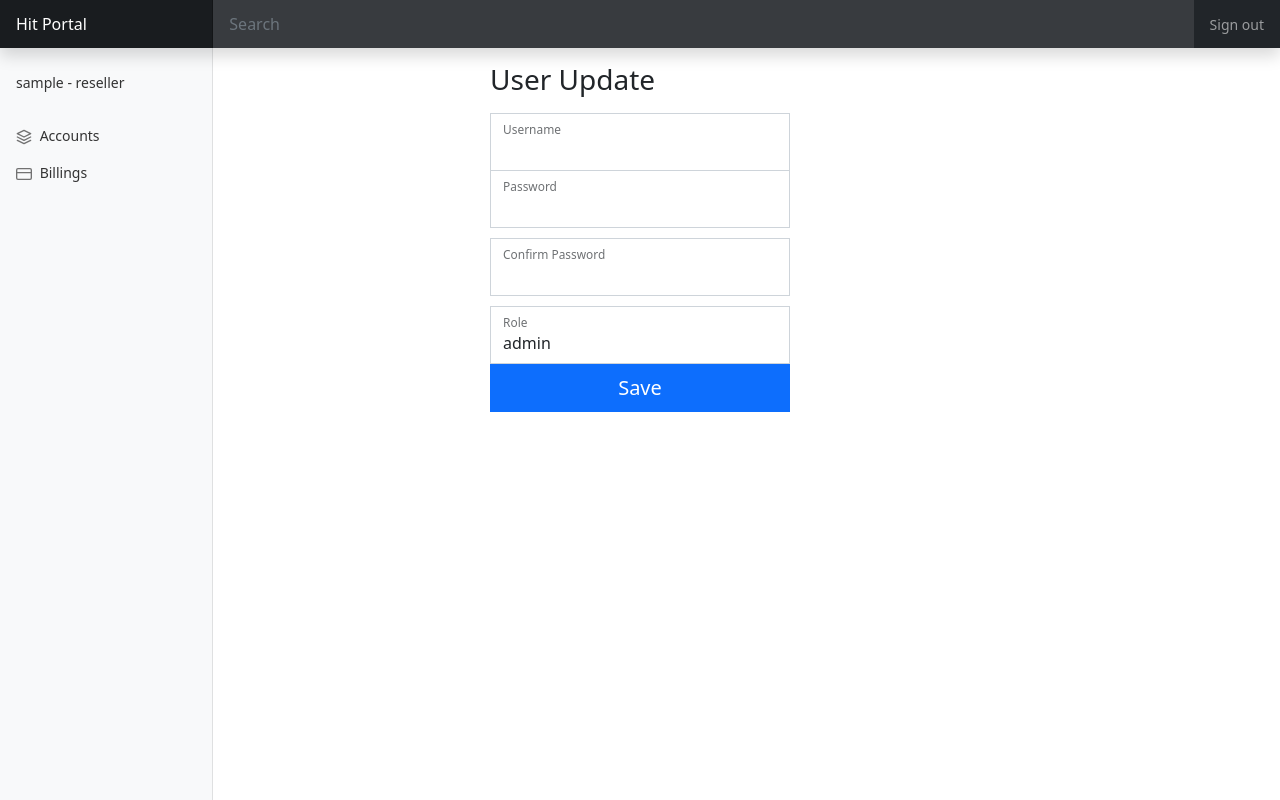
After one commit to DenisBurimov/grizzly_mma, a Flask app: template app/templates/user/update.html in a window 1280 px wide. The commit adds this page. Run offline with Flask 2, Linux system fonts and the light colour scheme; the template is opened without the code that fills it: values that come from a table or form of the project are taken from there, others are empty; the visitor is signed in with stand-in values (Sample User, id 1); data comes from the database, SQL or seed files in the repository; some libraries are stand-ins or nearby versions.

Commit message:
users update and users list completed

```diff
--- a/app/static/css/user.css
+++ b/app/static/css/user.css
@@ -24,3 +24,14 @@
   border-top-left-radius: 0;
   border-top-right-radius: 0;
 }
+
+.user_update {
+  text-decoration: none;
+}
+
+.delete_button {
+  padding: 0 5px;
+  color: red;
+  text-decoration: none;
+  border: 1px solid red;
+}
--- a/app/templates/accounts.html
+++ b/app/templates/accounts.html
@@ -4,7 +4,7 @@
 <main class="col-md-9 ms-sm-auto col-lg-10 px-md-4">
   <!-- <canvas class="my-4 w-100" id="myChart" width="900" height="380"></canvas> -->
 
-  <h2>Accounts</h2>
+  <h3>Accounts</h3>
   <div class="table-responsive">
     <table class="table table-striped table-sm">
       <thead>
--- a/app/templates/base.html
+++ b/app/templates/base.html
@@ -40,6 +40,7 @@
 
   <!-- Main CSS -->
 <link href="{{ url_for('static', filename='css/main.css') }}" rel="stylesheet" media="screen">
+<link href="{{ url_for('static', filename='css/user.css') }}" rel="stylesheet" media="screen">
 {% block links %}{% endblock %}
 </head>
 
--- a/app/templates/index.html
+++ b/app/templates/index.html
@@ -4,7 +4,11 @@
 <main class="col-md-9 ms-sm-auto col-lg-10 px-md-4">
   <!-- <canvas class="my-4 w-100" id="myChart" width="900" height="380"></canvas> -->
 
-  <h2>Users</h2>
+  <h3>Users Update</h3>
+  <div class="d-flex justify-content-between">
+    <h3>Left</h3>
+    <button>Right</button>
+  </div>
   <div class="table-responsive">
     <table class="table table-striped table-sm">
       <thead>
--- a/app/templates/nav.html
+++ b/app/templates/nav.html
@@ -1,6 +1,11 @@
 <nav id="sidebarMenu" class="col-md-3 col-lg-2 d-md-block bg-light sidebar collapse">
     <div class="position-sticky pt-3">
       <ul class="nav flex-column">
+        <li class="nav-item">
+          <p class="nav-link">
+            {{current_user.username}} - {{current_user.role.name}}
+          </p>
+        </li>
         {% if current_user.role.name == "admin" %}
         <li class="nav-item">
           <a class="nav-link" href="{{ url_for('users.users_page') }}">
@@ -16,11 +21,11 @@
           </a>
         </li>
         <li class="nav-item">
-            <a class="nav-link" href="#">
-              <span data-feather="credit-card"></span>
-              Billings
-            </a>
-          </li>
+          <a class="nav-link" href="#">
+            <span data-feather="credit-card"></span>
+            Billings
+          </a>
+        </li>
       </ul>
     </div>
   </nav>
--- /dev/null
+++ b/app/templates/user/update.html
@@ -0,0 +1,33 @@
+{% extends 'base.html' %}
+
+{% block links %}
+    <link href="{{ url_for('static', filename='css/user.css') }}" rel="stylesheet">
+{% endblock %}
+
+{% block content %}
+<main class="form-user">
+  <form action="{{ url_for('users.user_add') }}" method="post">
+    <h1 class="h3 mb-3 fw-normal">User Update</h1>
+
+    <div class="form-floating">
+      {{form.username(type="username", class='form-control')}}
+      {{form.username.label}}
+
+    </div>
+    <div class="form-floating">
+      {{form.password(type="password", class='form-control')}}
+      {{form.password.label}}
+    </div>
+    <div class="form-floating">
+        {{form.password_confirm(type="password", class='form-control')}}
+        {{form.password_confirm.label}}
+    </div>
+    <div class="form-floating">
+        {{form.role(type="role", class='form-control')}}
+        {{form.role.label}}
+    </div>
+
+    {{form.submit(class='w-100 btn btn-lg btn-primary')}}
+  </form>
+</main>
+{% endblock %}
```
Also changed, not shown: app/templates/users.html (+6 -6 lines), app/views/users.py (+21 -1 lines).
